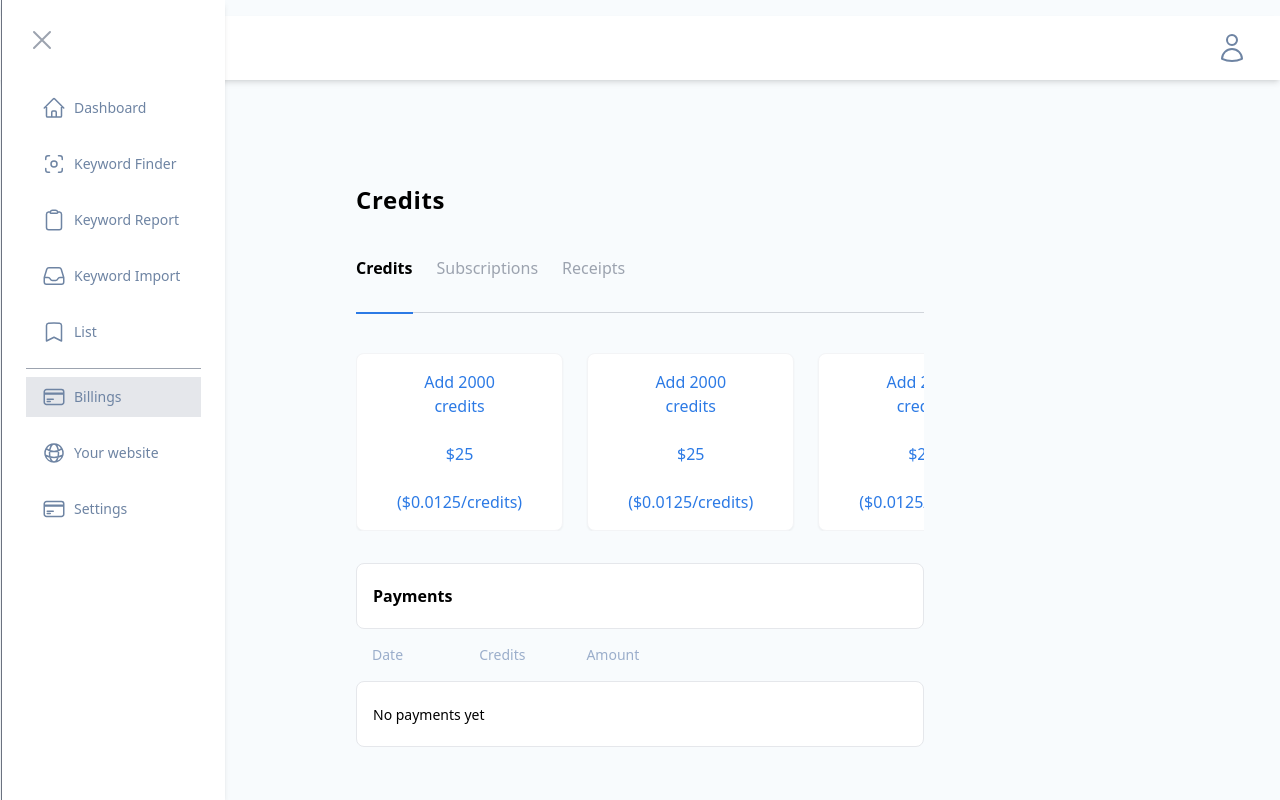
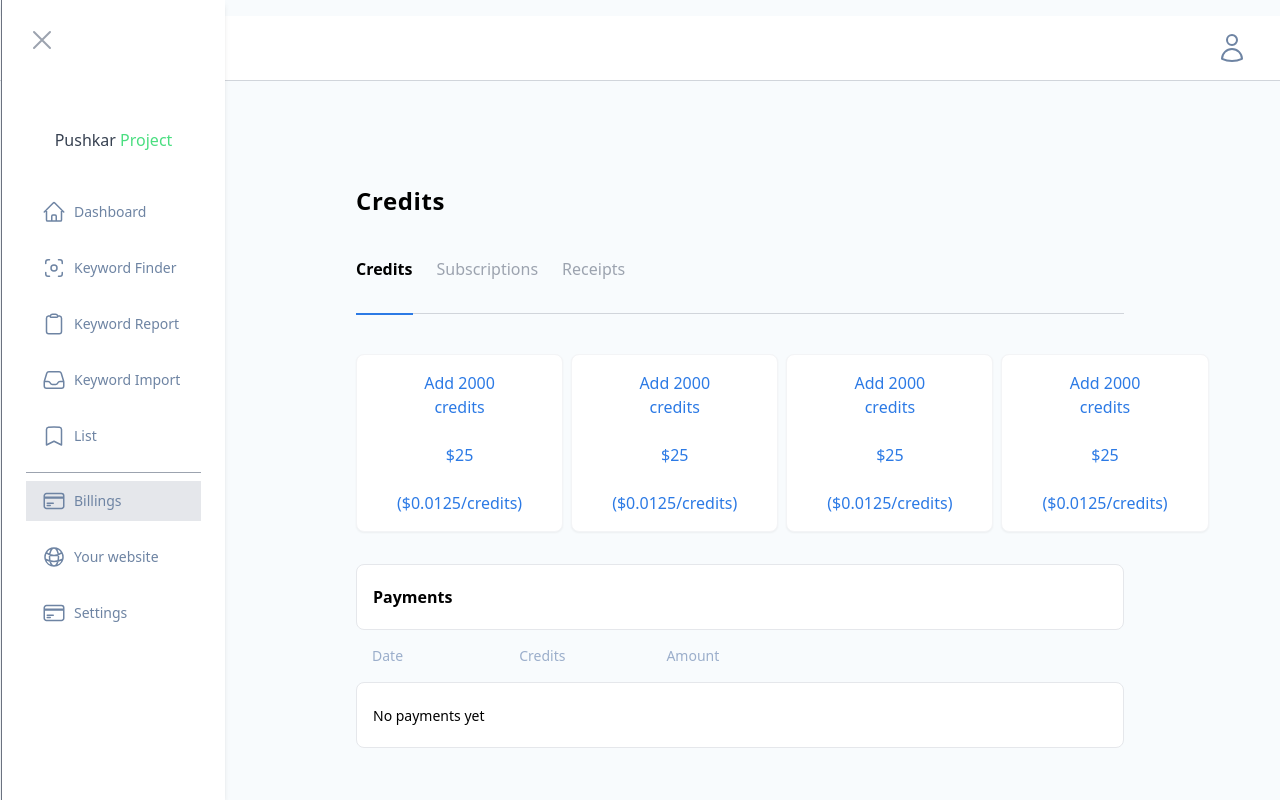
Before and after one commit to atuldedha/pushkar-project, a Next.js app: page /billing in a window 1280 px wide. Built offline with nearby package versions, Linux system fonts and the light colour scheme.

Commit message:
Changes as per feedback

```diff
--- a/components/Credits/Credits.js
+++ b/components/Credits/Credits.js
@@ -4,7 +4,7 @@ import CreditsCard from "./CreditsCard/CreditsCard";
 const Credits = () => {
   return (
     <div className="flex flex-col">
-      <div className="flex flex-col w-full lg:flex-row scrollbar-hide md:items-center lg:justify-between space-y-3 space-x-0 lg:space-y-0 lg:space-x-6 mt-10 overflow-scroll">
+      <div className="flex flex-col w-full xl:flex-row scrollbar-hide xl:items-center xl:justify-between space-y-3 space-x-0 xl:space-y-0 xl:space-x-2 mt-10">
         <CreditsCard amount="$25" numberOfCredits="2000" value="$0.0125" />
         <CreditsCard amount="$25" numberOfCredits="2000" value="$0.0125" />
         <CreditsCard amount="$25" numberOfCredits="2000" value="$0.0125" />
--- a/components/Header/Header.js
+++ b/components/Header/Header.js
@@ -1,14 +1,21 @@
 import { Bars3Icon, UserIcon } from "@heroicons/react/24/outline";
 import React, { useState } from "react";
+import { useWindowSize } from "../../utils/WindowResizeHook";
 import Sidebar from "../Sidebar/Sidebar";
 
 const Header = ({ setShowSidebar }) => {
+  const [width, height] = useWindowSize();
   return (
-    <div className="flex justify-between mt-4 w-full bg-white shadow-md h-max p-4">
+    <div className="flex justify-between mt-4 w-full bg-white border-b border-b-gray-300 h-max p-4">
       <Bars3Icon
         className="w-6 h-6 text-gray1 ml-5 hover:cursor-pointer hover:text-gray-300"
         onClick={() => setShowSidebar((prev) => !prev)}
       />
+      {width < parseFloat(750) && (
+        <span className="text-base font-sans font-medium text-gray-700">
+          Pushkar <span className="text-green-400">Project</span>
+        </span>
+      )}
       <UserIcon className="w-8 h-8 mr-4 text-gray1 hover:cursor-pointer hover:text-gray-300" />
     </div>
   );
--- a/components/Sidebar/Sidebar.js
+++ b/components/Sidebar/Sidebar.js
@@ -63,6 +63,11 @@ const Sidebar = ({ showSidebar, setShowSidebar }) => {
         className="h-8 w-8 text-end text-gray-400 mb-8 hover:cursor-pointer hover:scale-105 hover:text-gray-600"
         onClick={() => setShowSidebar(false)}
       />
+      {width > parseFloat(750) && (
+        <span className="text-base w-full text-center font-sans font-medium text-gray-700 mb-10 mt-10">
+          Pushkar <span className="text-green-400">Project</span>
+        </span>
+      )}
       <SidebarOptions
         Icon={HomeIcon}
         text="Dashboard"
--- a/pages/billing.js
+++ b/pages/billing.js
@@ -4,7 +4,7 @@ import Tabs from "../components/Tabs/Tabs";
 const Billing = () => {
   return (
     <div className="flex flex-col h-full py-2 px-4 md:px-6 pb-10">
-      <div className="md:ml-[250px] lg:ml-[300px] xl:mx-[300px] flex flex-col py-4 px-4 md:px-8 items-start rounded-xl mt-4 md:mt-20">
+      <div className="md:ml-[250px] lg:ml-[300px] lg:mr-[100px] flex flex-col py-4 px-4 md:px-8 items-start rounded-xl mt-4 md:mt-20">
         <span className="font-bold text-2xl leading-8 tracking-wide text-black font-sans">
           Credits
         </span>
--- a/pages/index.js
+++ b/pages/index.js
@@ -8,7 +8,7 @@ export default function Home() {
         <title>Pushkar Project</title>
       </Head>
 
-      <div className="flex flex-col lg:ml-[300px] py-4 px-8">
+      <div className="flex flex-col lg:ml-[300px] lg:mr-[100px] py-4 px-8">
         <span className="text-4xl tracking-wide mt-4 text-gray-700 font-sans font-bold">
           Your Dashboard
         </span>
```
